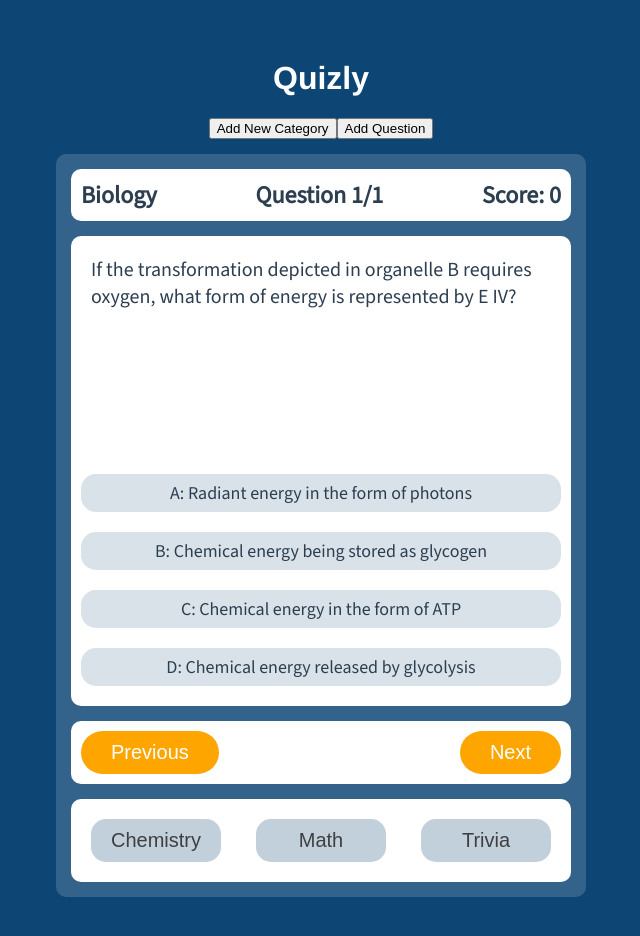
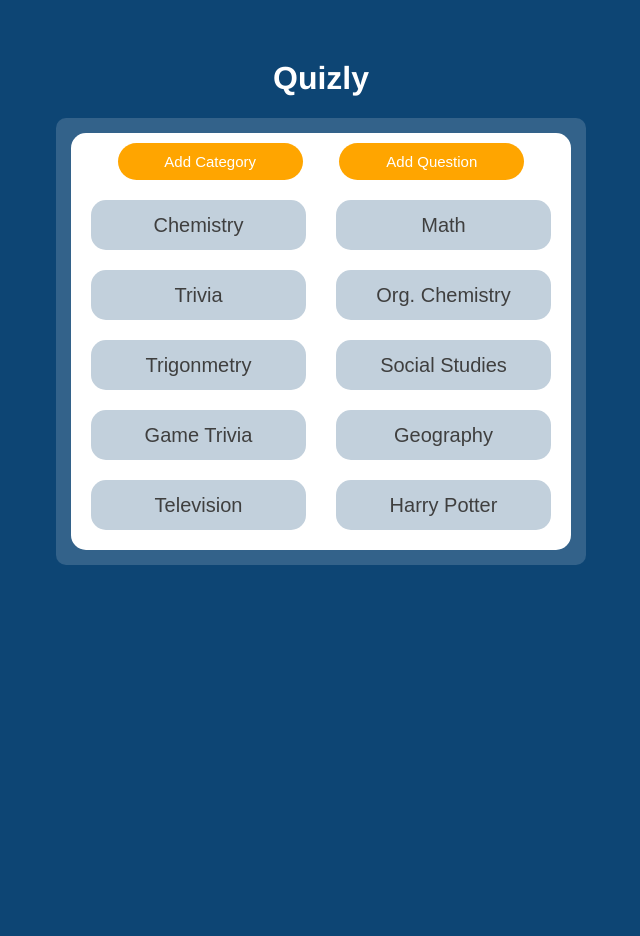
Before and after one commit to jyliao369/QuizAppVue, a Vue app: page / in a window 1280 px wide. Shown: the top 936 px of the page, without its empty margins (319-959 px from the left). After the commit the page ends 800 px from the top, so only its background shows below. Built offline with nearby package versions, Linux system fonts and the light colour scheme.

Commit message:
adjusted front end

```diff
--- a/src/components/Quiz.vue
+++ b/src/components/Quiz.vue
@@ -12,18 +12,21 @@
   </div>
   <div class="title"><h1>Quizly</h1></div>
 
-  <div class="addQues">
-    <button @click="addCatModal">Add New Category</button>
-    <button @click="addQuestModal">Add Question</button>
-  </div>
-
   <div class="overCont">
     <div class="container">
-      <!-- THIS IS THE SCOPRE SECTION -->
+      <!-- THIS IS THE INFO HEADER -->
+      <div v-if="showQuiz">
         <div class="infoHead">
+          <div>
+            <h2>Current Category:</h2>
+          </div>
           <div>
             <h2>{{ currentCategory[0].name }}</h2>
           </div>
+        </div>
+
+        <!-- THIS IS THE SCORE HEADER -->
+        <div class="infoHead">
           <div>
             <h2>
               Question {{ b }}/{{ this.currentCategory[0].questions.length }}
@@ -33,11 +36,15 @@
             <h2>Score: {{ score }}</h2>
           </div>
         </div>
+
         <!-- THIS IS THE QUESTION AND ANSWER SECTION -->
         <div class="quesContainer">
           <div
             class="question"
-          v-for="(questions, index) in currentCategory[0].questions.slice(a, b)"
+            v-for="(questions, index) in currentCategory[0].questions.slice(
+              a,
+              b
+            )"
             :key="index"
           >
             <div class="quesTitle">
@@ -58,12 +65,15 @@
               </div>
             </div>
           </div>
-      </div>
 
           <!-- THIS IS THE BUTTON SECTION -->
           <div class="btnContainer">
             <div class="btnBackground">
-          <button v-if="this.b === 1" :disabled="true" @click="prevQuestion">
+              <button
+                v-if="this.b === 1"
+                :disabled="true"
+                @click="prevQuestion"
+              >
                 Previous
               </button>
               <button v-else :disabled="false" @click="prevQuestion">
@@ -78,8 +88,20 @@
               >
                 Next
               </button>
-          <button v-else :disabled="true" @click="prevQuestion">Next</button>
+              <button v-else :disabled="true" @click="prevQuestion">
+                Next
+              </button>
             </div>
+          </div>
+        </div>
+      </div>
+
+      <div v-if="showCat">
+        <div class="overCatCon">
+          <!-- THIS HOLDS THE BUTTONS TO ADD NEW QUESTIONS AND CATEGORIES -->
+          <div class="addQuestCatCon">
+            <button @click="addCatModal">Add Category</button>
+            <button @click="addQuestModal">Add Question</button>
           </div>
 
           <!-- THIS IS HOLDS ALL OF THE CATEGORIES  -->
@@ -91,6 +113,8 @@
             >
               {{ category.name }}
             </button>
+          </div>
+        </div>
       </div>
     </div>
   </div>
@@ -113,6 +137,8 @@ export default {
       b: 1,
       index: 0,
       score: 0,
+      showQuiz: false,
+      showCat: true,
       currentCategory: [
         {
           name: "Biology",
@@ -205,6 +231,34 @@ export default {
             },
           ],
         },
+        {
+          name: "Org. Chemistry",
+          questions: [],
+        },
+        {
+          name: "Trigonmetry",
+          questions: [],
+        },
+        {
+          name: "Social Studies",
+          questions: [],
+        },
+        {
+          name: "Game Trivia",
+          questions: [],
+        },
+        {
+          name: "Geography",
+          questions: [],
+        },
+        {
+          name: "Television",
+          questions: [],
+        },
+        {
+          name: "Harry Potter",
+          questions: [],
+        },
       ],
     };
   },
@@ -255,6 +309,9 @@ export default {
       this.currentCategory.push(this.categories[number]);
       this.a = 0;
       this.b = 1;
+      this.score = 0;
+      this.showQuiz = !this.showQuiz;
+      this.showCat = !this.showCat;
     },
     addQuestion(question, choiceA, choiceB, choiceC, choiceD, answer, index) {
       this.categories[index].questions.push({
@@ -298,20 +355,18 @@ export default {
   display: flex;
   flex-direction: row;
   justify-content: space-between;
-  border-radius: 10px;
-  background: white;
-  padding: 10px;
-  margin-bottom: 15px;
+  margin-top: 10px;
 }
 .btnBackground button {
   background: orange;
   border: none;
   color: white;
   padding: 10px;
-  padding-left: 30px;
-  padding-right: 30px;
   border-radius: 25px;
   font-size: 20px;
+  width: 115px;
+  display: flex;
+  justify-content: center;
 }
 .infoHead {
   display: flex;
@@ -330,7 +385,6 @@ export default {
   background: white;
   padding: 10px;
   border-radius: 10px;
-  margin-bottom: 15px;
 }
 .question {
   display: flex;
@@ -366,18 +420,43 @@ export default {
   margin: 7px;
   font-size: 18px;
 }
+.overCatCon {
+  display: flex;
+  flex-direction: column;
+  background: white;
+  border-radius: 15px;
+  padding: 10px;
+}
+.addQuestCatCon {
+  display: flex;
+  flex-direction: row;
+  justify-content: space-evenly;
+  margin-bottom: 10px;
+}
+.addQuestCatCon button {
+  background: orange;
+  border: none;
+  color: white;
+  padding: 10px;
+  border-radius: 25px;
+  font-size: 15px;
+  width: 185px;
+  display: flex;
+  justify-content: center;
+}
 .catContainer {
   display: flex;
   flex-direction: row;
   flex-wrap: wrap;
   justify-content: space-between;
   font-family: "Source Sans 3";
-  background: white;
-  border-radius: 10px;
-  padding: 10px;
 }
 .catContainer button {
-  width: 130px;
+  display: flex;
+  justify-content: center;
+  align-items: center;
+  width: 215px;
+  height: 50px;
   font-size: 20px;
   border-radius: 15px;
   padding: 10px;
```
Lines whose indentation alone changed are shown as unchanged.
